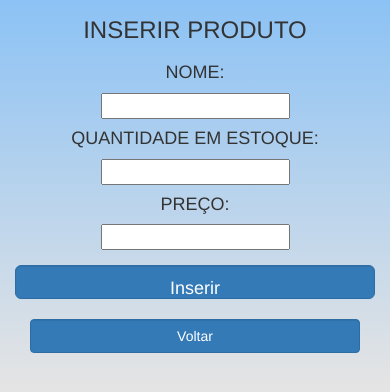
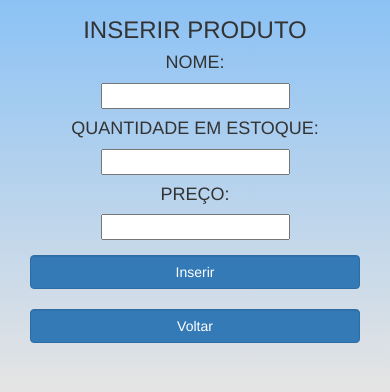
Before and after one commit to Chamoouske/Gerenciamento-de-estoque, a plain HTML site: page index.html in a window 390 px wide. Both pictures are taken after a click on the button "Inserir Produto". Shown: the part 46-438 px from the top of the page. Drawn offline with Linux system fonts and the light colour scheme.

```diff
--- a/index.html
+++ b/index.html
@@ -56,23 +56,25 @@
 
             <h3>Inserir produto</h3>
 
-            <div class="row">
+            <div class="col-md-12">
                 <h4>Nome:</h4>
                 <input type="text" id="nome_produto">
             </div>
 
-            <div class="row">
+            <div class="col-md-12">
                 <h4>Quantidade em estoque:</h4>
                 <input type="number" id="qtd_estoque">
             </div>
 
-            <div class="row">
+            <div class="col-md-12">
                 <h4>Preço:</h4>
                 <input type="number" id="preco_produto">
             </div>
 
-            <input type="button" id="bt_InsProd" class="btn btn-lg btn-primary form-control" value="Inserir"
+            <div class="col-md-12">
+                <input type="button" id="bt_InsProd" class="btn btn-primary form-control" value="Inserir"
                 onclick="inserirProduto()">
+            </div>
 
         </div>
 
@@ -131,7 +133,7 @@
                         </tbody>
                     </table>
 
-                    <input type="button" id="bt5" class="btn btn-primary form-control" value="Efetuar Compra"
+                    <input type="button" id="bt_compra" class="btn btn-primary form-control" value="Efetuar Compra"
                         onclick="compraRealizada()">
 
                 </div>
```
